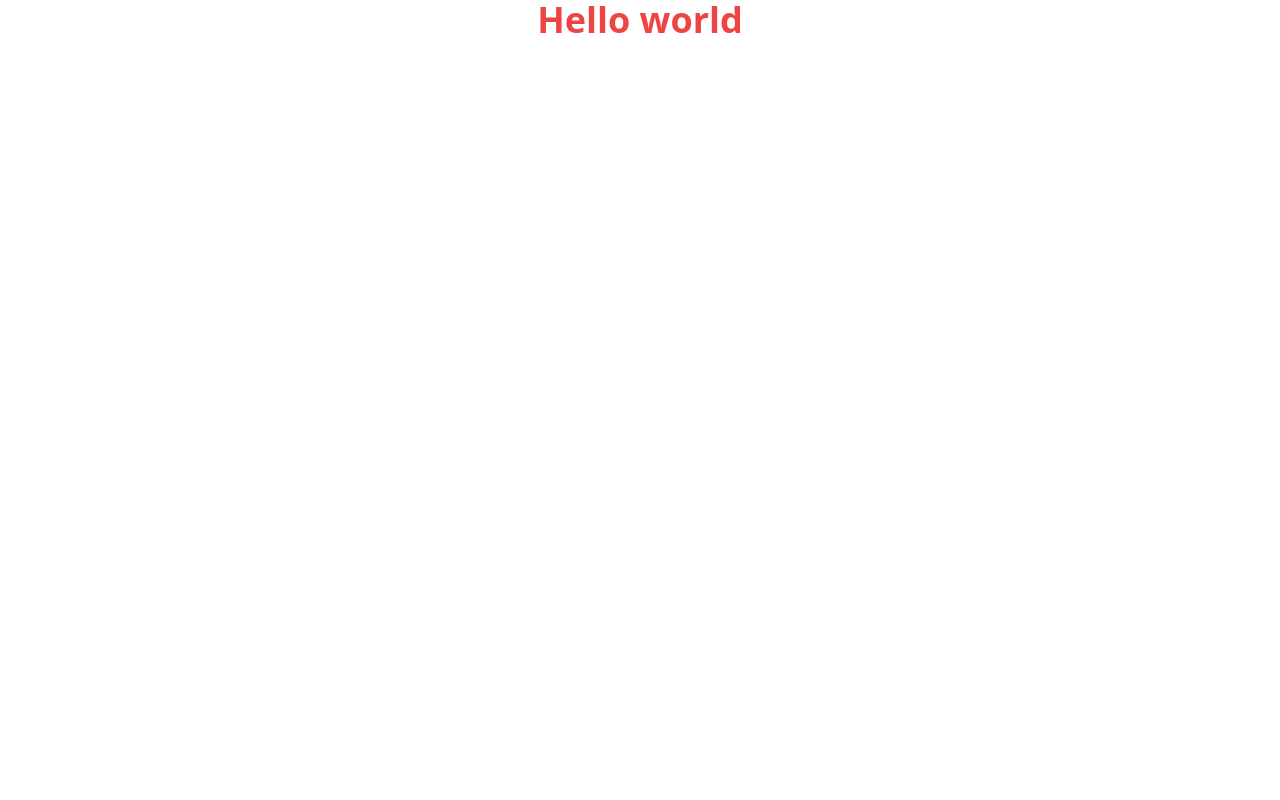
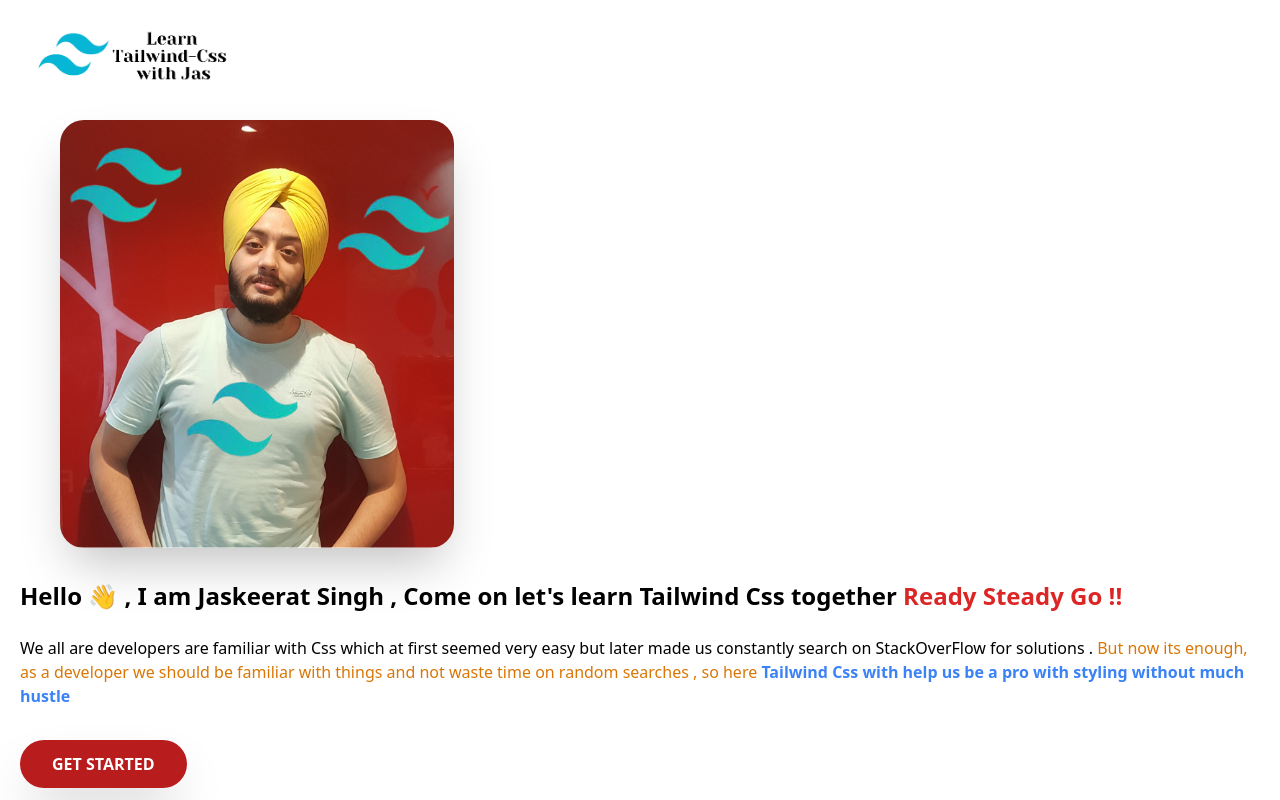
Before and after one commit to Jassi10000-zz/Learn-TailwindCss-with-Jas, a website built with Vite: page index.html in a window 1280 px wide. Built offline with nearby package versions, Linux system fonts and the light colour scheme.

Commit message:
completed level2 ⭐

```diff
--- a/index.html
+++ b/index.html
@@ -9,8 +9,20 @@
         <link rel="stylesheet" href="">
         <link href="/css/tailwind.css" rel="stylesheet">
     </head>
-    <body>
-        <h1 class="text-4xl font-bold text-center text-red-500">Hello world</h1>
-        <script src="" async defer></script>
+    <body class="bg-white">
+        <div class="px-5 py-1">
+            <img class="h-24 w-46" src="./images/tailwind-Css.png" alt="Tailwind-Css-with-Js">
+            <img class="mt-5 ml-10 rounded-3xl shadow-2xl" src="./images/jas.jpg" alt="">
+            <h1 class="mt-8 text-2xl font-bold">Hello 👋 , I am Jaskeerat Singh , Come on let's learn Tailwind Css together
+                <span class="text-red-600">Ready Steady Go !!</span>
+            </h1>
+            <p class="mt-6">We all are developers are familiar with Css which at first seemed very easy but later made us constantly search on StackOverFlow for solutions .
+                <span class="text-yellow-600">But now its enough, as a developer we should be familiar with things and not waste time on random searches , so here </span>
+                <span class="text-blue-500 font-bold">Tailwind Css with help us be a pro with styling without much hustle </span>
+            </p>
+            <div class="mt-8">
+                <a class="inline-block bg-red-700 text-white px-8 py-3 rounded-3xl shadow-2xl uppercase font-bold" href="https://github.com/Jassi10000/Learn-TailwindCss-with-Jas">Get started</a>
+            </div>
+        </div>
     </body>
 </html>
```
Also changed, not shown: images/jas.jpg (added), images/tailwind-Css.png (added).
